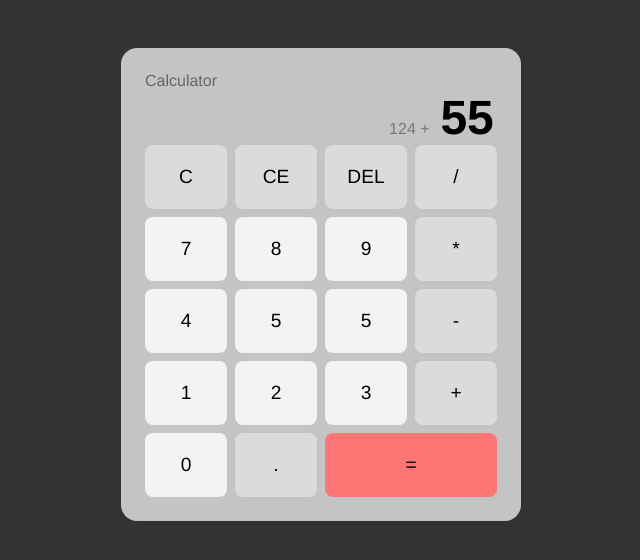
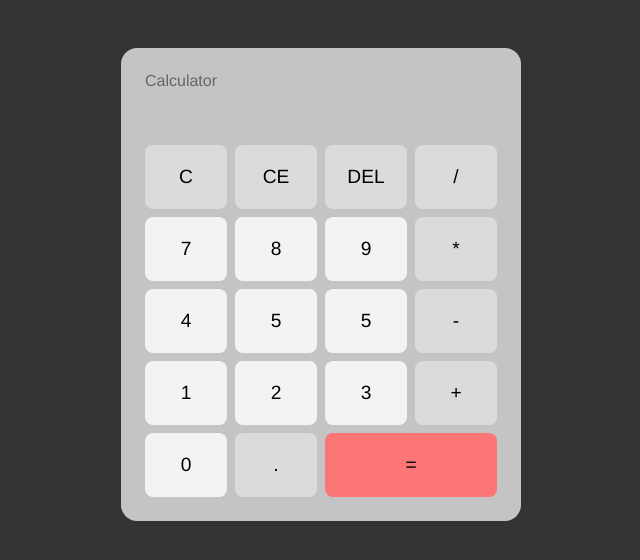
Before and after one commit to rafagamatoss/ONEBITCalculator, a plain HTML site: page index.html in a window 1280 px wide. Shown: the whole page, without its empty margins (319-959 px from the left). Drawn offline with Linux system fonts and the light colour scheme.

Commit message:
refactor
Changes to the body of the page.

```diff
--- a/index.html
+++ b/index.html
@@ -5,6 +5,7 @@
     <meta http-equiv="X-UA-Compatible" content="IE=edge">
     <meta name="viewport" content="width=device-width, initial-scale=1.0">
     <link rel="stylesheet" href="./css/style.css">
+    <script src="./js/script.js " defer></script>
     <title>One Bit Calculator - Home</title>
 </head>
 <body>
@@ -12,8 +13,8 @@
         <h3>Calculator</h3>
 
         <div id="operations">
-            <span id="previous-op">124 +</span>
-            <span id="current-op">55</span>
+            <span id="previous-op"></span>
+            <span id="current-op"></span>
         </div>
 
         <div id="buttons-container">
```
